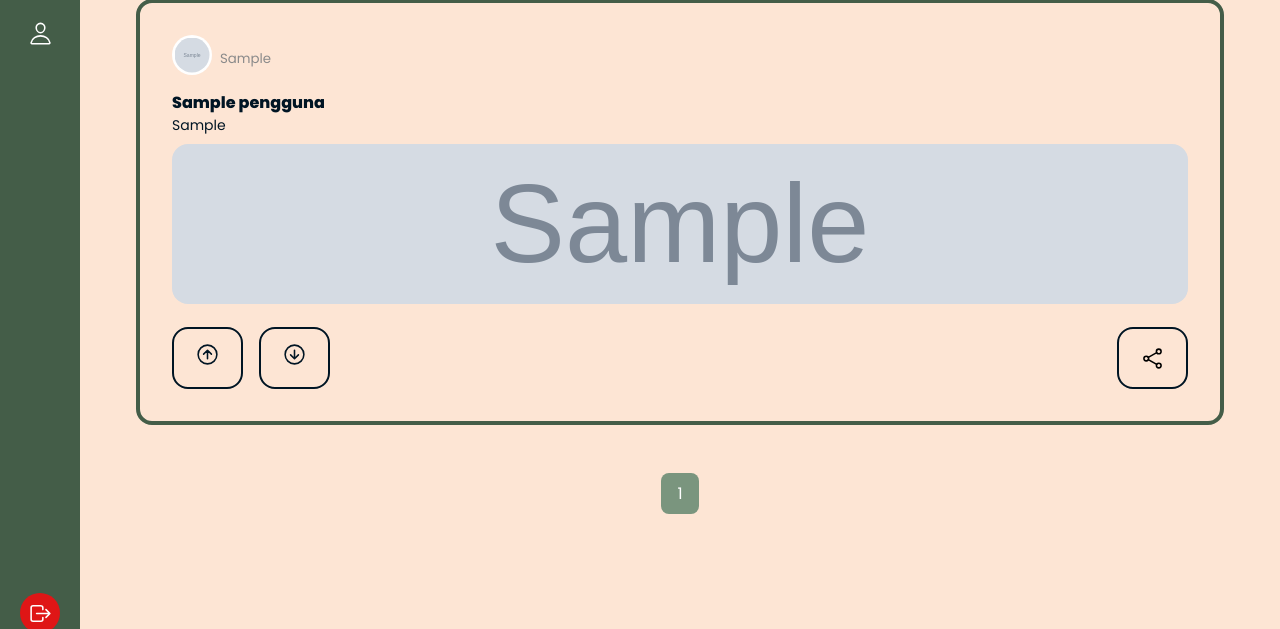
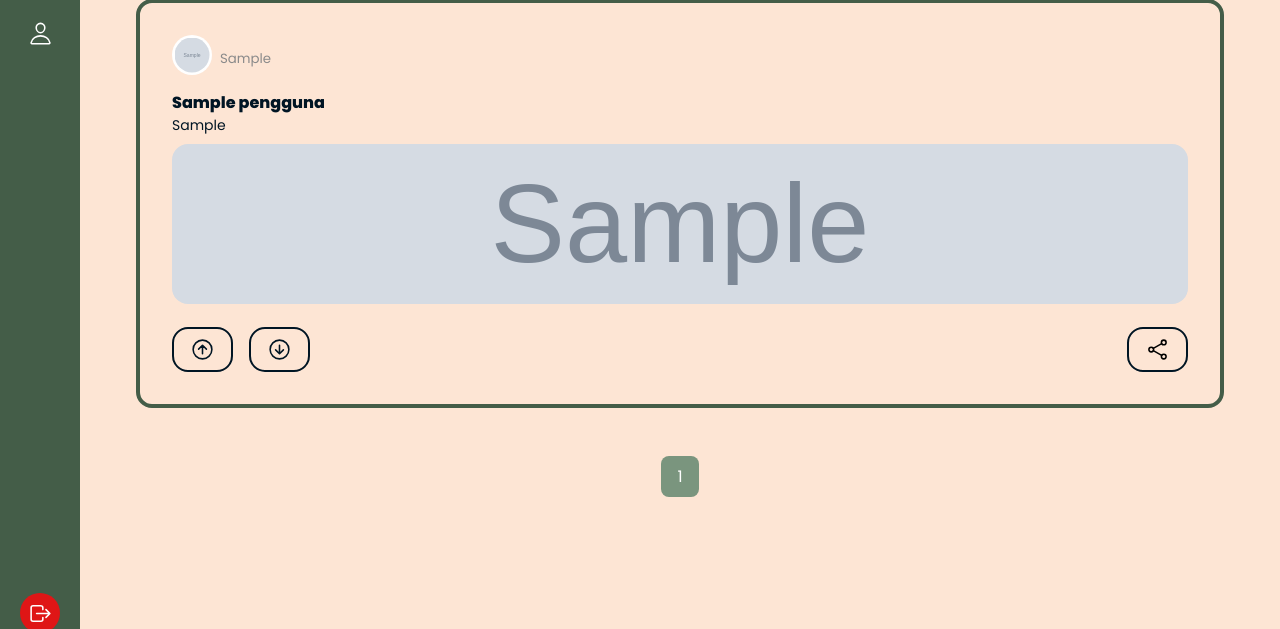
Before and after one commit to dzakwanIrfan/gws, a PHP site: page / in a window 1280 px wide. Shown: the part 147-776 px from the top of the page. Run offline with PHP 8.4, Linux system fonts and the light colour scheme; the visitor is signed in with stand-in values (Sample User, id 1); tables that the repository leaves empty or names only in its code hold one stand-in row (values such as "Sample post"); grey boxes marked "Sample" are stand-in pictures; data that the repository does not hold is empty.

Commit message:
memperbaiki tampilan index

```diff
--- a/assets/css/index.css
+++ b/assets/css/index.css
@@ -194,14 +194,27 @@
     gap: 1rem;
 }
 
+.votes a{
+    display: flex;
+}
+
 .center{
     display: flex;
     align-items: center;
+    justify-content: center;
     border: 2px solid #001524;
     padding: 0.5rem 1rem;
     border-radius: 1rem;
     font-weight: 600;
     cursor: pointer;
+}
+
+.icon {
+    font-size: 25px;
+}
+
+.center span {
+    margin-left: 5px;
 }
 
 .up:hover{
@@ -259,11 +272,6 @@
     background-color: #7A957E;
 }
 
-.icon{
-    font-size: 25px;
-    padding: 5px 5px;
-}
-
 @media only screen and (max-width: 1300px) {
     .sort-span{
         display: none;
--- a/index.php
+++ b/index.php
@@ -161,10 +161,12 @@
                             <div class="action">
                                 <div class="votes">
                                     <a href="?voteup=<?php echo $row['id_survei'] ?>" class="up center" onclick="toggleVote(this)">
-                                        <ion-icon name="arrow-up-circle-outline" class="icon"></ion-icon> <span>Dukung naik</span>
+                                        <ion-icon name="arrow-up-circle-outline" class="icon"></ion-icon>
+                                        <span>Dukung naik</span>
                                     </a>
                                     <a href="?votedown=<?php echo $row['id_survei'] ?>" type="submit" class="down center" onclick="toggleVote(this)">
-                                        <ion-icon name="arrow-down-circle-outline" class="icon"></ion-icon> <span>Dukung turun</span>
+                                        <ion-icon name="arrow-down-circle-outline" class="icon"></ion-icon>
+                                        <span>Dukung turun</span>
                                     </a>
                                 </div>
                                 <button class="share center" onclick="toggleShare(this)"><ion-icon name="share-social-outline" class="icon"></ion-icon><span>Bagikan</span></button>
```
